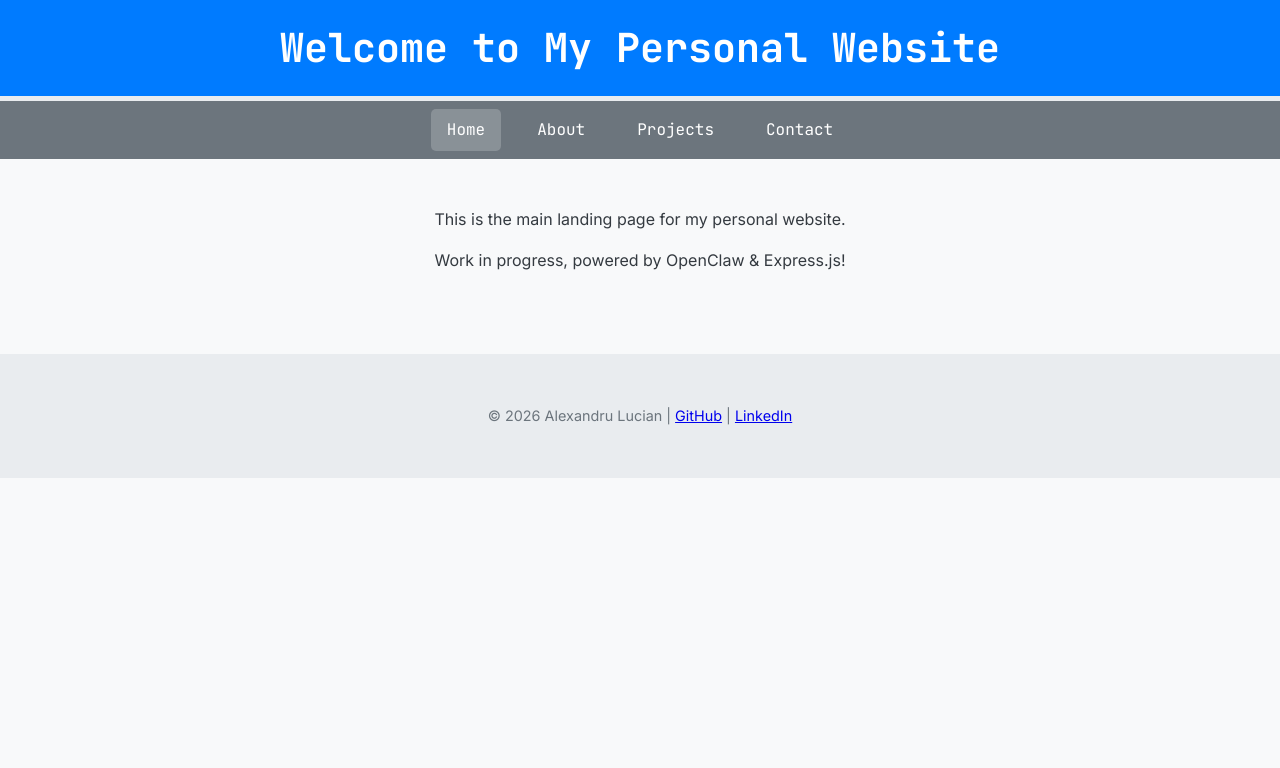
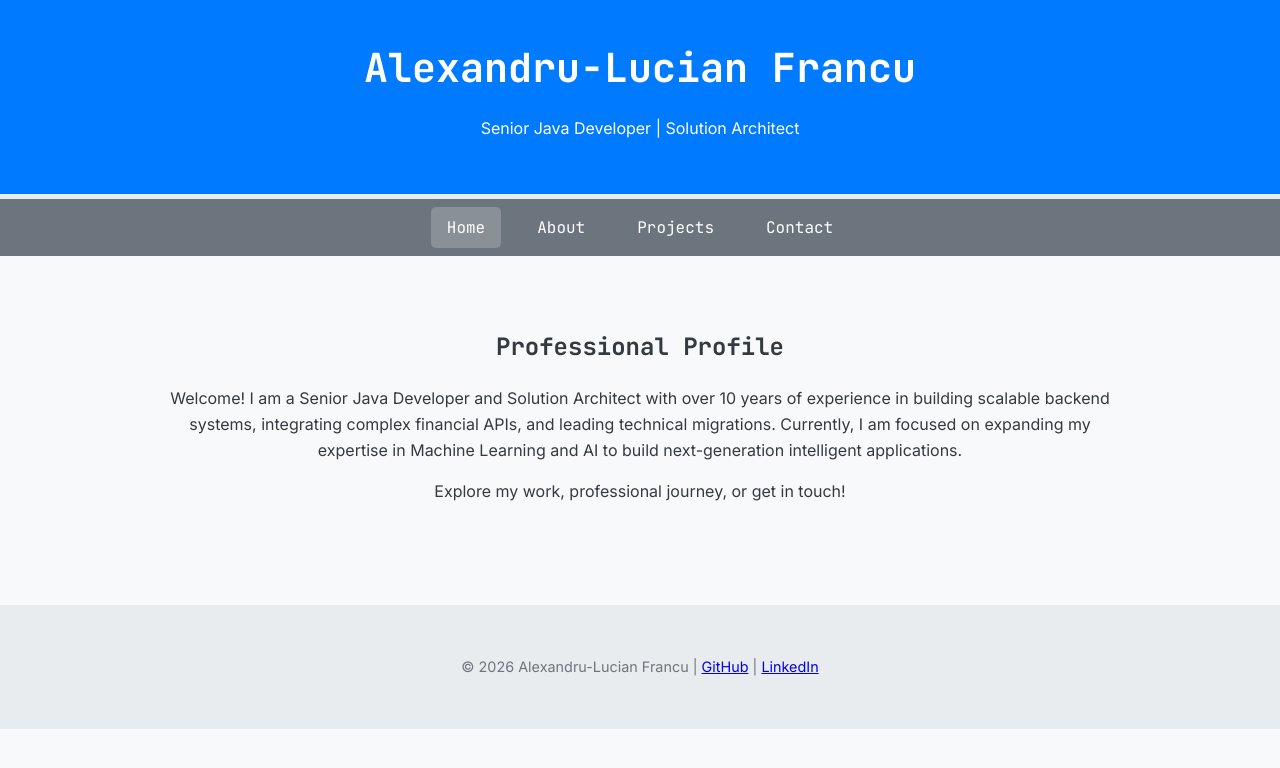
Before and after one commit to AlexandruLucian/personal_website, a website: page public/index.html in a window 1280 px wide. Drawn offline with Linux system fonts and the light colour scheme.

Commit message:
feat: Update homepage with professional summary (#26)

```diff
--- a/public/index.html
+++ b/public/index.html
@@ -3,13 +3,16 @@
 <head>
     <meta charset="UTF-8">
     <meta name="viewport" content="width=device-width, initial-scale=1.0">
-    <meta name="description" content="Personal website of Alexandru Lucian, a platform for projects and contact.">
-    <title>Alexandru Lucian - Home</title>
+    <meta name="description" content="Personal portfolio of Alexandru-Lucian Francu, Senior Java Developer and Solution Architect.">
+    <title>Alexandru-Lucian Francu - Home</title>
     <link rel="stylesheet" href="/css/style.css">
 </head>
 <body>
     <header>
-        <h1>Welcome to My Personal Website</h1>
+        <div class="container">
+            <h1>Alexandru-Lucian Francu</h1>
+            <p>Senior Java Developer | Solution Architect</p>
+        </div>
     </header>
     <nav>
         <a href="/" class="active">Home</a>
@@ -18,12 +21,17 @@
         <a href="/contact">Contact</a>
     </nav>
     <main>
-        <p>This is the main landing page for my personal website.</p>
-        <p>Work in progress, powered by OpenClaw & Express.js!</p>
+        <section class="hero">
+            <div class="container">
+                <h2>Professional Profile</h2>
+                <p>Welcome! I am a Senior Java Developer and Solution Architect with over 10 years of experience in building scalable backend systems, integrating complex financial APIs, and leading technical migrations. Currently, I am focused on expanding my expertise in Machine Learning and AI to build next-generation intelligent applications.</p>
+                <p>Explore my work, professional journey, or get in touch!</p>
+            </div>
+        </section>
     </main>
     <footer>
         <div class="container">
-            <p>&copy; 2026 Alexandru Lucian | <a href="https://github.com/AlexandruLucian" target="_blank" rel="noopener noreferrer">GitHub</a> | <a href="https://www.linkedin.com/in/alexandru-lucian-francu/" target="_blank" rel="noopener noreferrer">LinkedIn</a></p>
+            <p>&copy; 2026 Alexandru-Lucian Francu | <a href="https://github.com/AlexandruLucian" target="_blank" rel="noopener noreferrer">GitHub</a> | <a href="https://www.linkedin.com/in/alexandru-lucian-francu/" target="_blank" rel="noopener noreferrer">LinkedIn</a></p>
         </div>
     </footer>
 </body>
```
